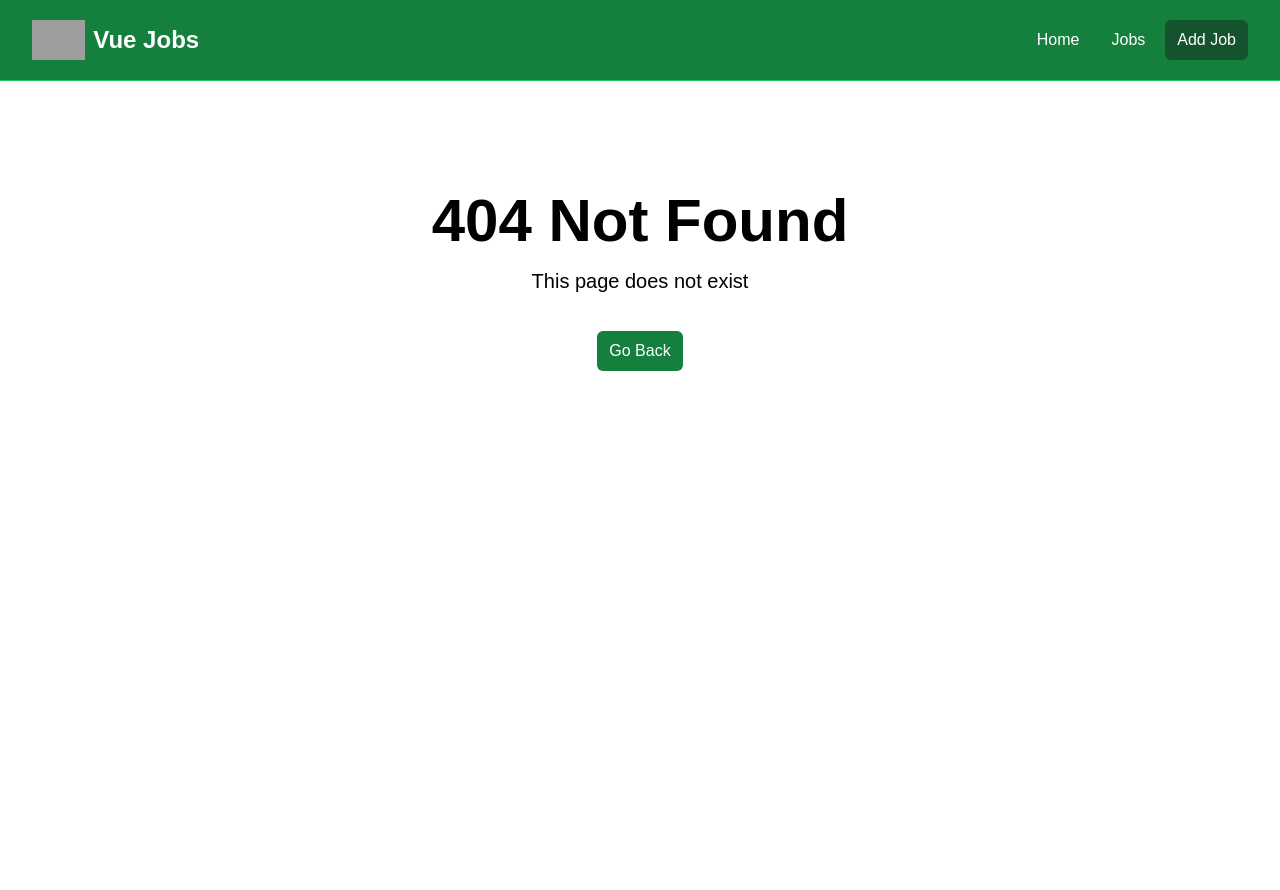
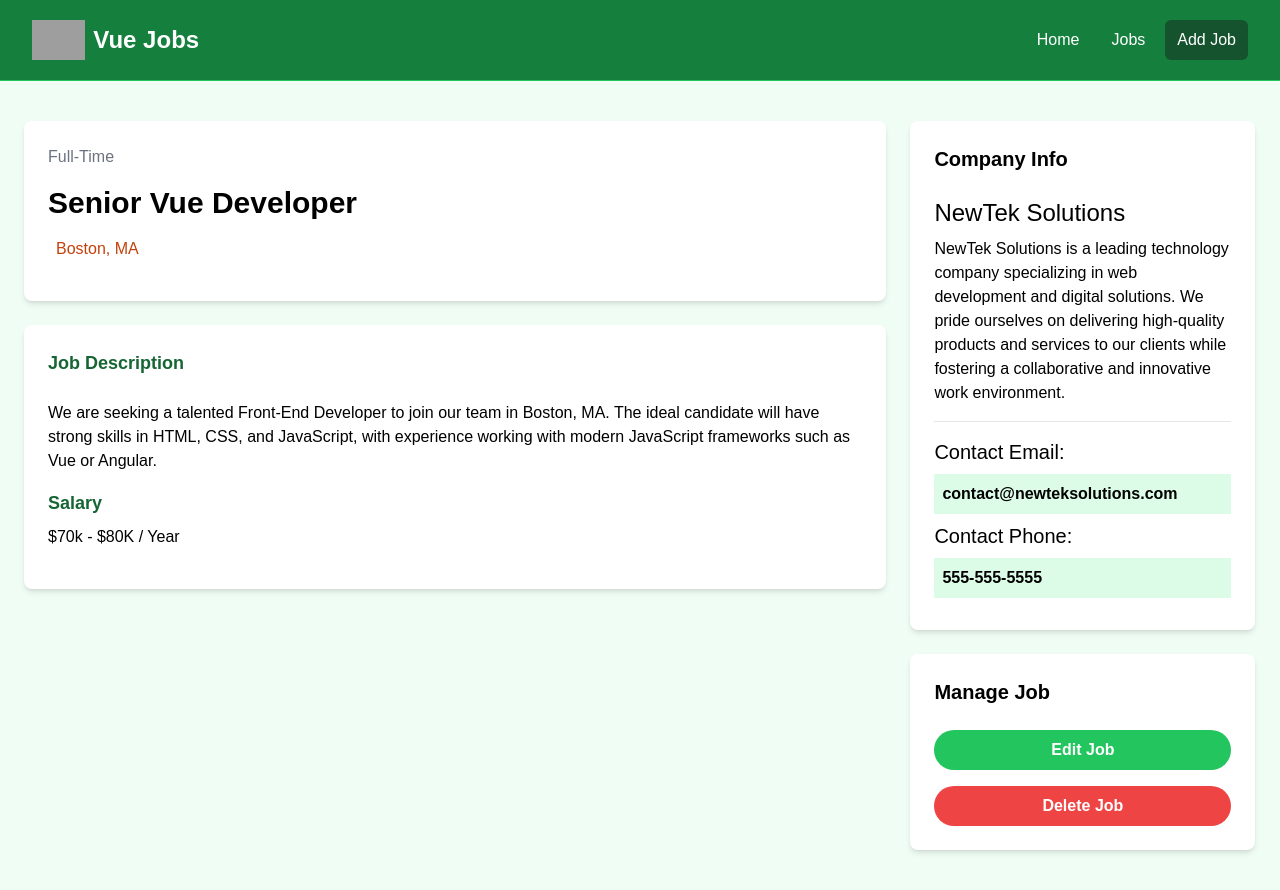
Before and after one commit to albertombundi/Vue-Jobs, a Vue app: page /jobs/add in a window 1280 px wide. Before the commit this address had no page. Before the commit the page ends 800 px from the top, so only its background shows below. Built offline with nearby package versions, Linux system fonts and the light colour scheme; grey boxes are pictures that could not be loaded.

Commit message:
working in NotfoundPage.vue

```diff
--- a/src/components/JobListing.vue
+++ b/src/components/JobListing.vue
@@ -1,6 +1,6 @@
 <script setup>
     import { defineProps, ref, computed } from 'vue';
-
+    import { RouterLink } from 'vue-router';
     const props = defineProps({
         job: Object
     });
@@ -48,12 +48,12 @@
                     <i class="pi pi-map-marker text-orange-700"></i>
                     {{ job.location }}
                 </div>
-                <a
-                    :href="'/job/' + job.id"
+                <RouterLink
+                    :to="'/jobs/' + job.id"
                     class="h-[36px] bg-green-500 hover:bg-green-600 text-white px-4 py-2 rounded-lg text-center text-sm"
                 >
                     Read More
-                </a>
+                </RouterLink>
             </div>
         </div>
     </div>
--- a/src/router/index.js
+++ b/src/router/index.js
@@ -2,6 +2,7 @@
 import HomeView from "@/views/HomeView.vue";
 import JobsView from "@/views/JobsView.vue";
 import NotFoundView from "@/views/NotFoundView.vue";
+import JobView from "@/views/JobView.vue";
 
 const routes = createRouter({
     history: createWebHistory(import.meta.env.BASE_URL),
@@ -17,10 +18,15 @@
             component: JobsView,
         },
         {
+            path: "/jobs/:id",
+            name: "job",
+            component: JobView,
+        },
+        {
             path: '/:catchAll(.*)',
             name: "not-found",
             component: NotFoundView,
-        }
-    ]
-})
+        },
+    ],
+});
 export default routes;
--- /dev/null
+++ b/src/views/JobView.vue
@@ -0,0 +1,88 @@
+<script setup>
+
+</script>
+<template>
+<section class="bg-green-50">
+      <div class="container m-auto py-10 px-6">
+        <div class="grid grid-cols-1 md:grid-cols-70/30 w-full gap-6">
+          <main>
+            <div
+              class="bg-white p-6 rounded-lg shadow-md text-center md:text-left"
+            >
+              <div class="text-gray-500 mb-4">Full-Time</div>
+              <h1 class="text-3xl font-bold mb-4">Senior Vue Developer</h1>
+              <div
+                class="text-gray-500 mb-4 flex align-middle justify-center md:justify-start"
+              >
+                <i
+                  class="fa-solid fa-location-dot text-lg text-orange-700 mr-2"
+                ></i>
+                <p class="text-orange-700">Boston, MA</p>
+              </div>
+            </div>
+
+            <div class="bg-white p-6 rounded-lg shadow-md mt-6">
+              <h3 class="text-green-800 text-lg font-bold mb-6">
+                Job Description
+              </h3>
+
+              <p class="mb-4">
+                We are seeking a talented Front-End Developer to join our team
+                in Boston, MA. The ideal candidate will have strong skills in
+                HTML, CSS, and JavaScript, with experience working with modern
+                JavaScript frameworks such as Vue or Angular.
+              </p>
+
+              <h3 class="text-green-800 text-lg font-bold mb-2">Salary</h3>
+
+              <p class="mb-4">$70k - $80K / Year</p>
+            </div>
+          </main>
+
+          <!-- Sidebar -->
+          <aside>
+            <!-- Company Info -->
+            <div class="bg-white p-6 rounded-lg shadow-md">
+              <h3 class="text-xl font-bold mb-6">Company Info</h3>
+
+              <h2 class="text-2xl">NewTek Solutions</h2>
+
+              <p class="my-2">
+                NewTek Solutions is a leading technology company specializing in
+                web development and digital solutions. We pride ourselves on
+                delivering high-quality products and services to our clients
+                while fostering a collaborative and innovative work environment.
+              </p>
+
+              <hr class="my-4" />
+
+              <h3 class="text-xl">Contact Email:</h3>
+
+              <p class="my-2 bg-green-100 p-2 font-bold">
+                contact@newteksolutions.com
+              </p>
+
+              <h3 class="text-xl">Contact Phone:</h3>
+
+              <p class="my-2 bg-green-100 p-2 font-bold">555-555-5555</p>
+            </div>
+
+            <!-- Manage -->
+            <div class="bg-white p-6 rounded-lg shadow-md mt-6">
+              <h3 class="text-xl font-bold mb-6">Manage Job</h3>
+              <a
+                href="add-job.html"
+                class="bg-green-500 hover:bg-green-600 text-white text-center font-bold py-2 px-4 rounded-full w-full focus:outline-none focus:shadow-outline mt-4 block"
+                >Edit Job</a
+              >
+              <button
+                class="bg-red-500 hover:bg-red-600 text-white font-bold py-2 px-4 rounded-full w-full focus:outline-none focus:shadow-outline mt-4 block"
+              >
+                Delete Job
+              </button>
+            </div>
+          </aside>
+        </div>
+      </div>
+    </section>
+</template>
--- a/src/views/NotFoundView.vue
+++ b/src/views/NotFoundView.vue
@@ -3,13 +3,13 @@
 </script>
 
 <template>
-<section class="text-center flex flex-col       justify-center items-center h-96">
+    <section class="text-center flex flex-col justify-center items-center h-96">
         <i class="fas fa-exclamation-triangle text-yellow-400 fa-4x mb-4"></i>
         <h1 class="text-6xl font-bold mb-4">404 Not Found</h1>
         <p class="text-xl mb-5">This page does not exist</p>
-    <a
+        <RouterLink
         href="index.html"
         class="text-white bg-green-700 hover:bg-green-900 rounded-md px-3 py-2 mt-4"
-    >Go Back</a>
+        >Go Back</RouterLink>
     </section>
 </template>
```
Lines whose indentation alone changed are shown as unchanged.
